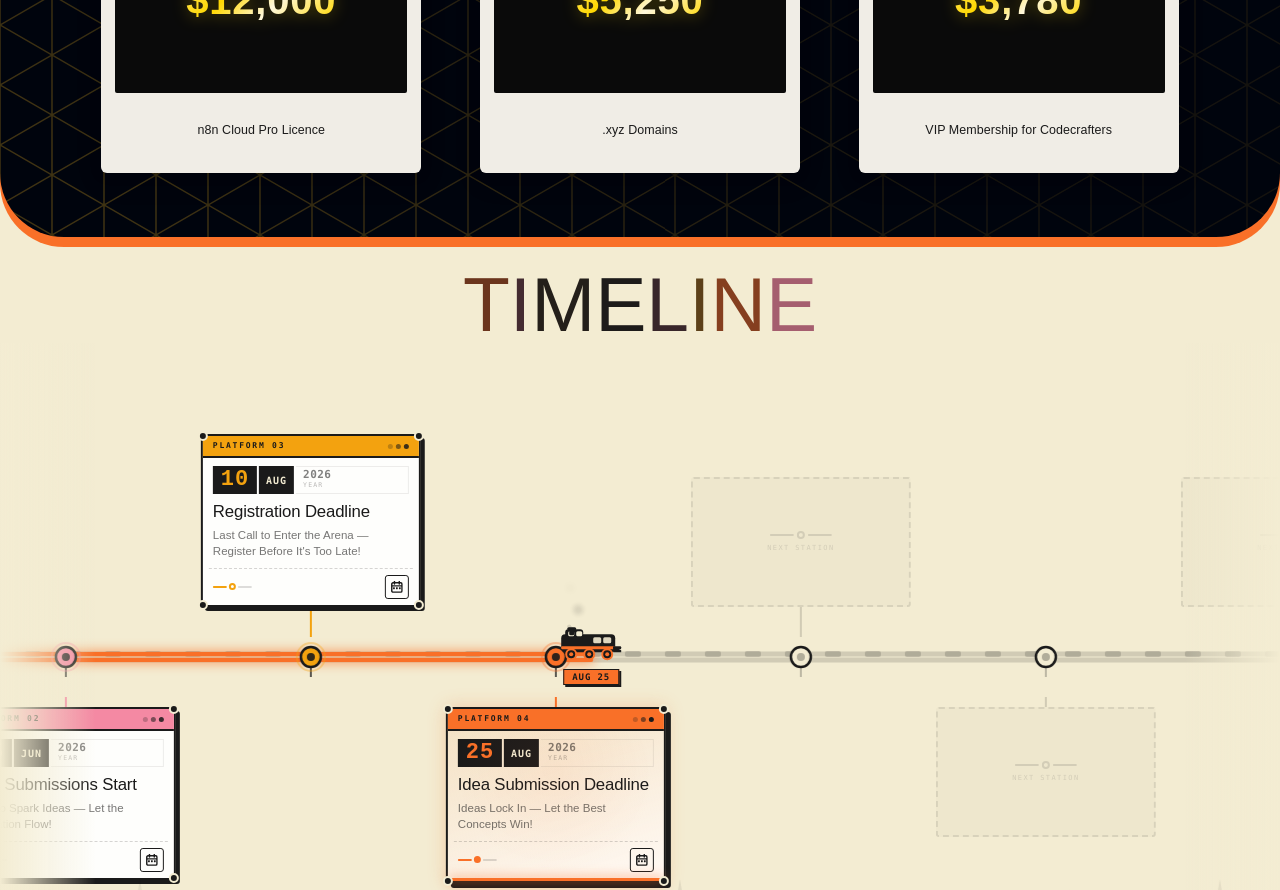
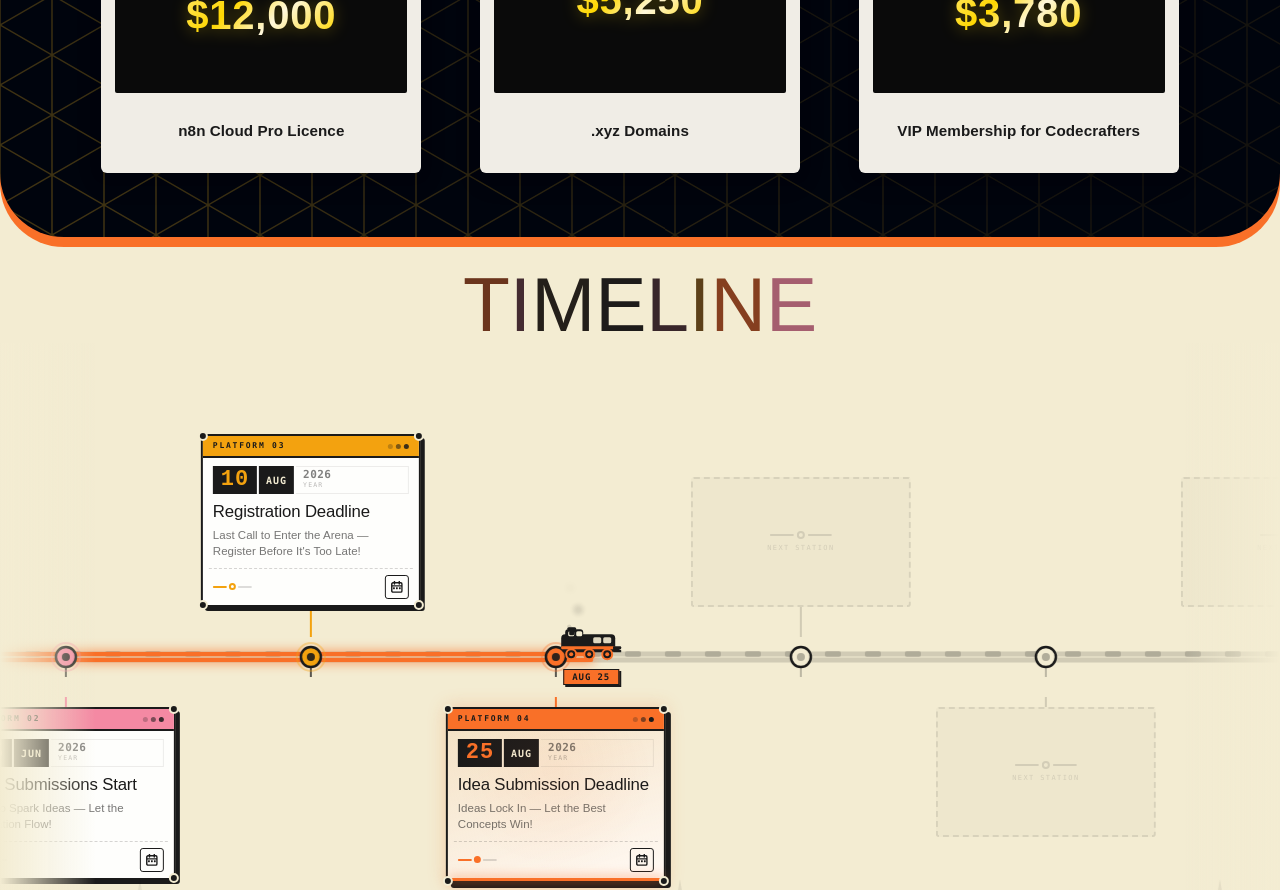
Before and after one commit to ManaviP/dev3.0, a React (Vite) app: page / in a window 1280 px wide. Shown: the part 5020-5910 px from the top of the page. Built offline with nearby package versions, Linux system fonts and the light colour scheme; a web font is replaced by a local one.

Commit message:
Enhance styling for sponsor logo and description

```diff
--- a/src/components/SponsorRewards.tsx
+++ b/src/components/SponsorRewards.tsx
@@ -320,6 +320,20 @@ const SponsorRewards: React.FC = () => {
   alt={sponsor.name}
   className="sponsor-logo"
   loading="lazy"
+  style={{
+    width:
+      sponsor.name === "n8n"
+        ? "140px"
+        : sponsor.name === "Codecrafters"
+        ? "135px"
+        : undefined,
+    height:
+      sponsor.name === "n8n"
+        ? "110px"
+        : sponsor.name === "Codecrafters"
+        ? "105px"
+        : undefined,
+  }}
 />
                       <div className="sponsor-reward-value">
                         {sponsor.rewardValue}
@@ -329,7 +343,13 @@ const SponsorRewards: React.FC = () => {
 
                   {/* ── Caption Area: description text ── */}
                   <div className="frame-caption-area">
-                    <p className="sponsor-description">
+                   <p
+  className="sponsor-description"
+  style={{
+    fontWeight: 700,
+    fontSize: "0.95rem",
+  }}
+>
   {sponsor.description}
 </p>
                   </div>
```
Lines whose indentation alone changed are shown as unchanged.
